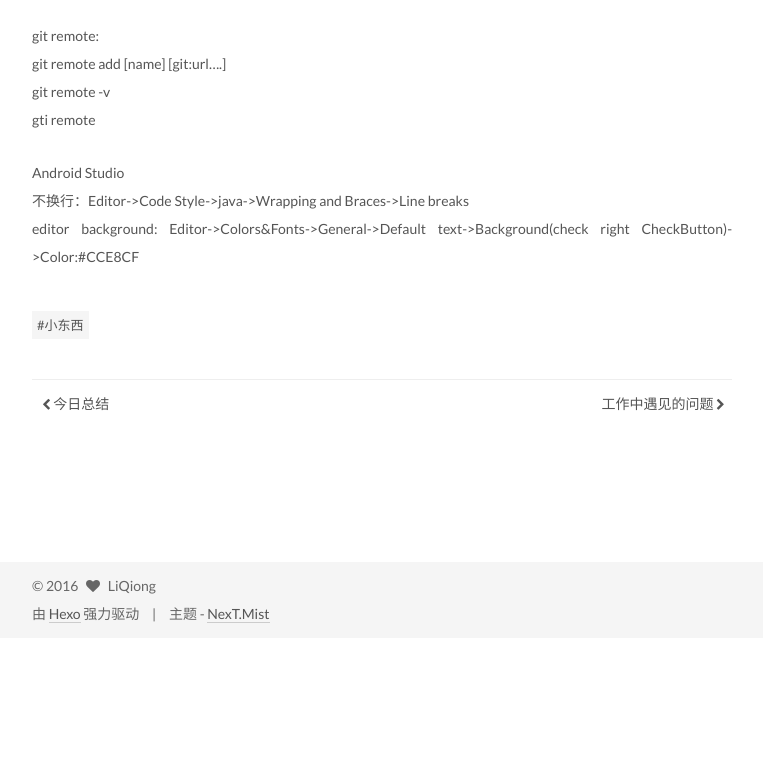
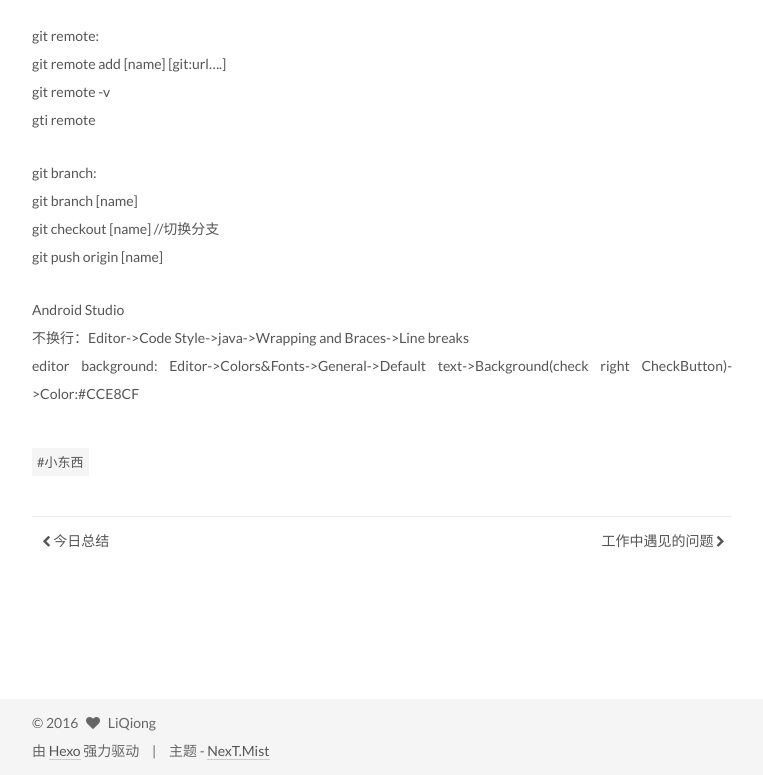
Before and after one commit to jingjing0327/jingjing0327.github.io, a plain HTML site: page 2016/05/16/持续更新/index.html in a window 1280 px wide. Shown: the part 1545-2320 px from the top of the page, without its empty margins (258-1021 px from the left). Before the commit the page ends 2183 px from the top, so only its background shows below. Drawn offline with Linux system fonts and the light colour scheme; a script that the page names is missing.

Commit message:
Site updated: 2016-08-29 15:24:21

```diff
--- a/2016/05/16/持续更新/index.html
+++ b/2016/05/16/持续更新/index.html
@@ -92,7 +92,7 @@ Android root path/storage/emulated/0">
 ffmpeg -i film.avi -b 1.5M film.mp4
 Boom Clap (Surkin Remix) (《星运里的错》电影插曲)
 Android root path/storage/emulated/0">
-<meta property="og:updated_time" content="2016-08-27T07:22:05.000Z">
+<meta property="og:updated_time" content="2016-08-29T07:17:13.000Z">
 <meta name="twitter:card" content="summary">
 <meta name="twitter:title" content="持续更新">
 <meta name="twitter:description" content="双击shift ，弹出查找。
@@ -302,6 +302,7 @@ Android root path/storage/emulated/0">
 <p>git make key:<br>  git config –global user.name “liqiong”<br>  git config –global user.email “liqiong456@126.com”<br>  ssh-keygen -t rsa -C “liqiong456@126.com”<br>  make id_rsa and id_rsa.pub<br>  vim id_rsa.pub<br>  copy id_rsa.pub value put to github.com setting SSH and GPG keys. New SSH key.</p>
 <p>git init:<br>  new project push code reach github：<br>    git init<br>    git add - -all<br>    git commit -m “log message”<br>    ⚠：git push fail<br>    git pull - -rebase [remote] master<br>    git push [remote] master</p>
 <p>git remote:<br>  git remote add [name] [git:url….]<br>  git remote -v<br>  gti remote</p>
+<p>git branch:<br>  git branch [name]<br>  git checkout [name] //切换分支<br>  git push origin [name]</p>
 <p>Android Studio<br>  不换行：Editor-&gt;Code Style-&gt;java-&gt;Wrapping and Braces-&gt;Line breaks<br>  editor background: Editor-&gt;Colors&amp;Fonts-&gt;General-&gt;Default text-&gt;Background(check right CheckButton)-&gt;Color:#CCE8CF</p>
 
 
```
